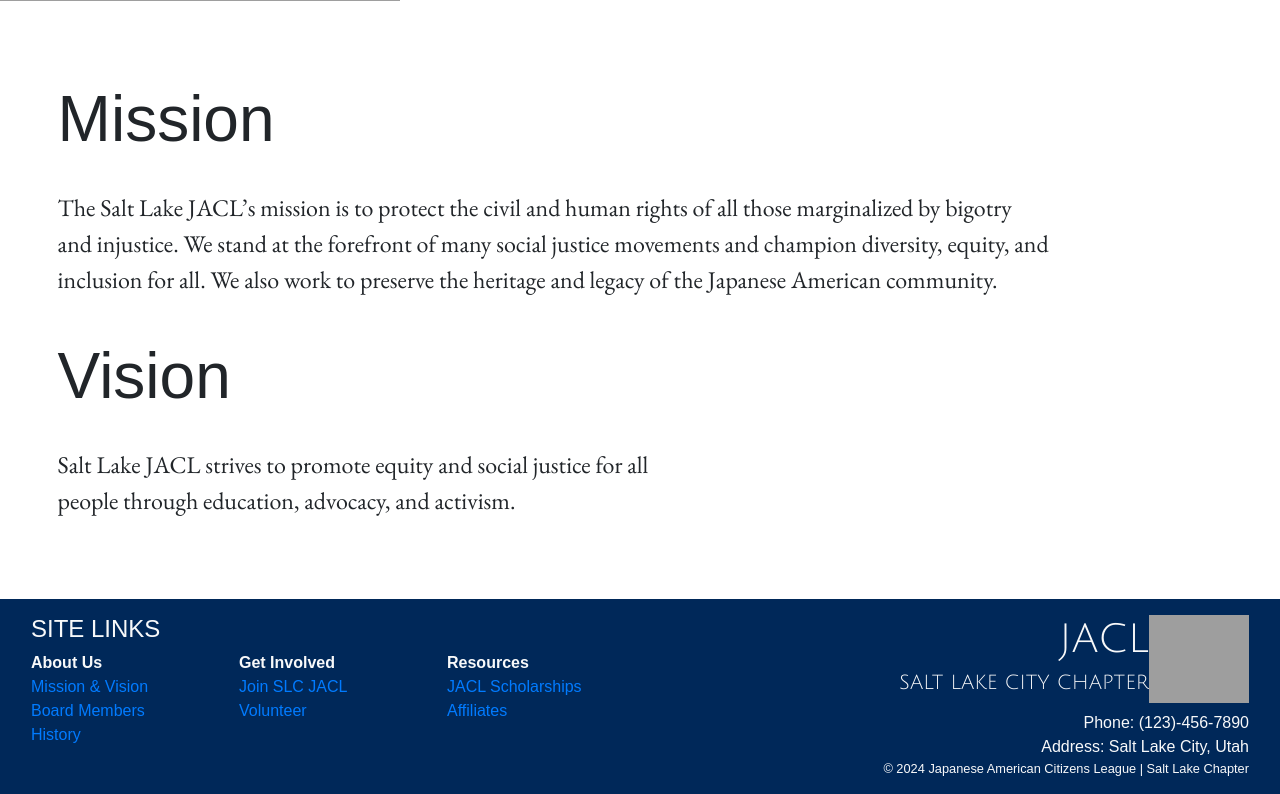
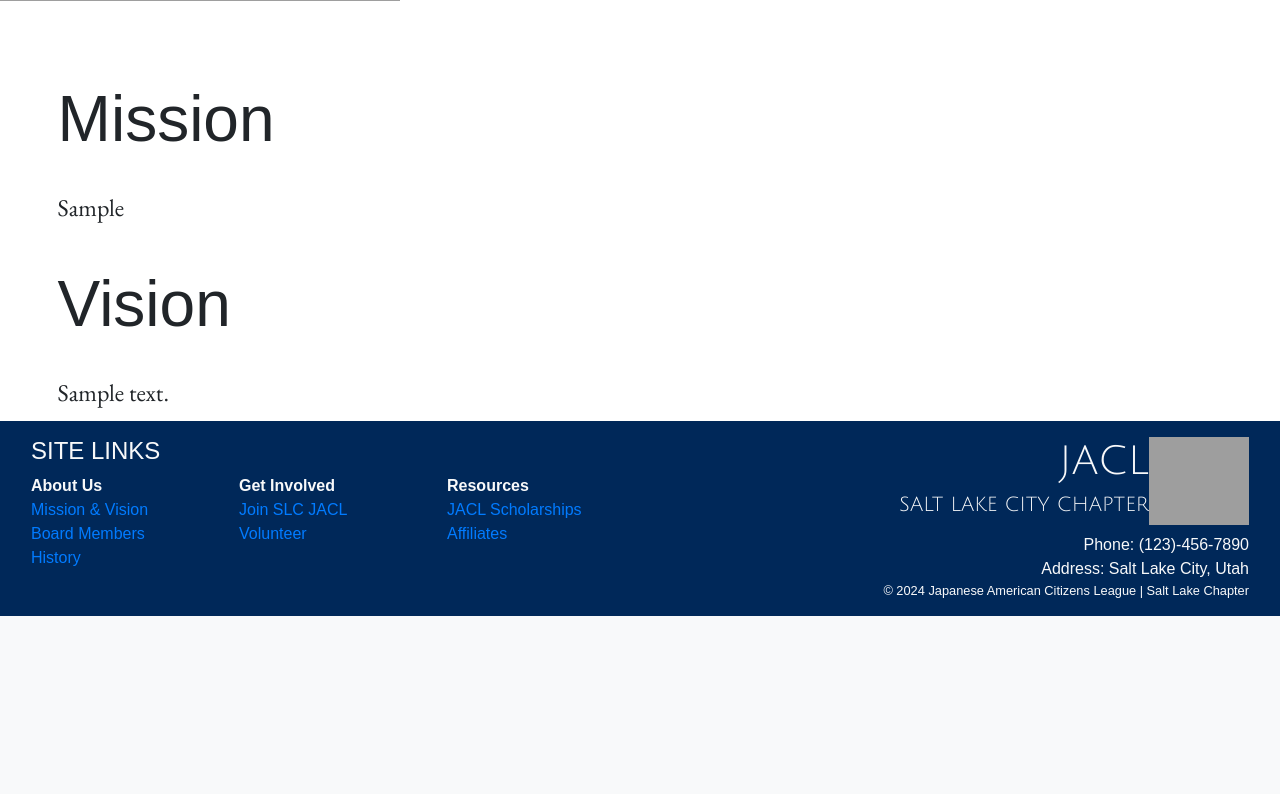
Before and after one commit to cmpt375-2024spring/client-project-jacl, a Django app: page /mission/ in a window 1280 px wide. Shown: the part 429-1223 px from the top of the page. After the commit the page ends 1045 px from the top, so only its background shows below. Run offline with Django 5.2, Linux system fonts and the light colour scheme; tables that the repository leaves empty hold one stand-in row (values such as "Sample post"); some libraries are stand-ins or nearby versions; some web fonts are replaced; grey boxes are pictures that could not be loaded.

Commit message:
Loads mission and vision from DB

```diff
--- a/app/admin.py
+++ b/app/admin.py
@@ -1,7 +1,8 @@
 from django.contrib import admin
-from app.models import BoardMember, Event, HomePageImage
+from app.models import BoardMember, Event, HomePageImage, MissionVisionStatement
 
 
 admin.site.register(Event)
 admin.site.register(BoardMember)
 admin.site.register(HomePageImage)
+admin.site.register(MissionVisionStatement)
--- a/app/templates/app/mission.html
+++ b/app/templates/app/mission.html
@@ -6,25 +6,23 @@
 {% block content %}
     <img class="img-fluid" src="{% static "images/mission-vision/protestPic.svg" %}" alt="protest image" style="margin-bottom: 10vh;">
 
-    <div style="margin-left: 4.5vw; margin-right: 4.5vw; margin-bottom: 5vh;">
+    <div style="margin-left: 4.5vw; margin-right: 4.5vw; margin-bottom: 5vh; width: 75vw;">
         <h1 class="font-family-ysabeau-sc" style="font-size: 8vh;">
             Mission
         </h1>
         <br>
         <p class= "font-family-eb-garamond" style="font-size: 3vh;">
-            The Salt Lake JACL’s mission is to protect the civil and human rights of all those marginalized by bigotry <br> and injustice.
-            We stand at the forefront of many social justice movements and champion diversity, equity, and <br> inclusion for all.
-            We also work to preserve the heritage and legacy of the Japanese American community.
+            {{ mission }}
         </p>
     </div>
 
-    <div style="margin-left: 4.5vw; margin-right: 4.5vw; margin-bottom: 10vh;">
+    <div style="margin-left: 4.5vw; margin-right: 4.5vw; margin-bottom: 10vh; width: 75vw;">
         <h1 class="font-family-ysabeau-sc" style="font-size: 8vh;">
             Vision
         </h1>
         <br>
         <p class="font-family-eb-garamond" style="font-size: 3vh;">
-            Salt Lake JACL strives to promote equity and social justice for all <br>people through education, advocacy, and activism.
+            {{ vision }}
         </p>
     </div>
 
--- a/app/views.py
+++ b/app/views.py
@@ -46,6 +46,11 @@ def index(request):
 
 
 def mission(request):
+    missionVision = MissionVisionStatement.objects.all().values()
+    for mission_vision in missionVision:
+        context['mission'] = mission_vision['mission']
+        context['vision'] = mission_vision['vision']
+
     context['active'] = 'mission'
     return render(request, 'app/mission.html', context)
 
```
Also changed, not shown: app/models.py (+8 -0 lines), 1 other file.
